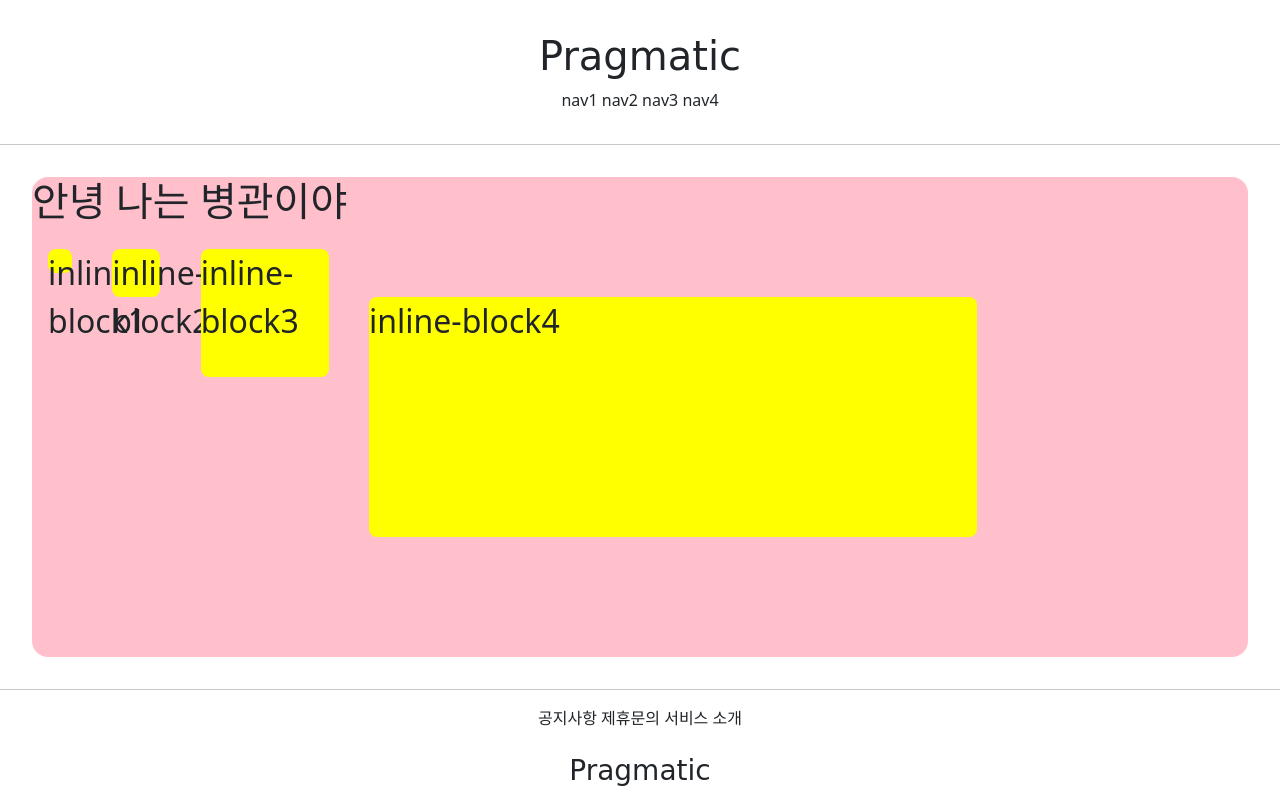
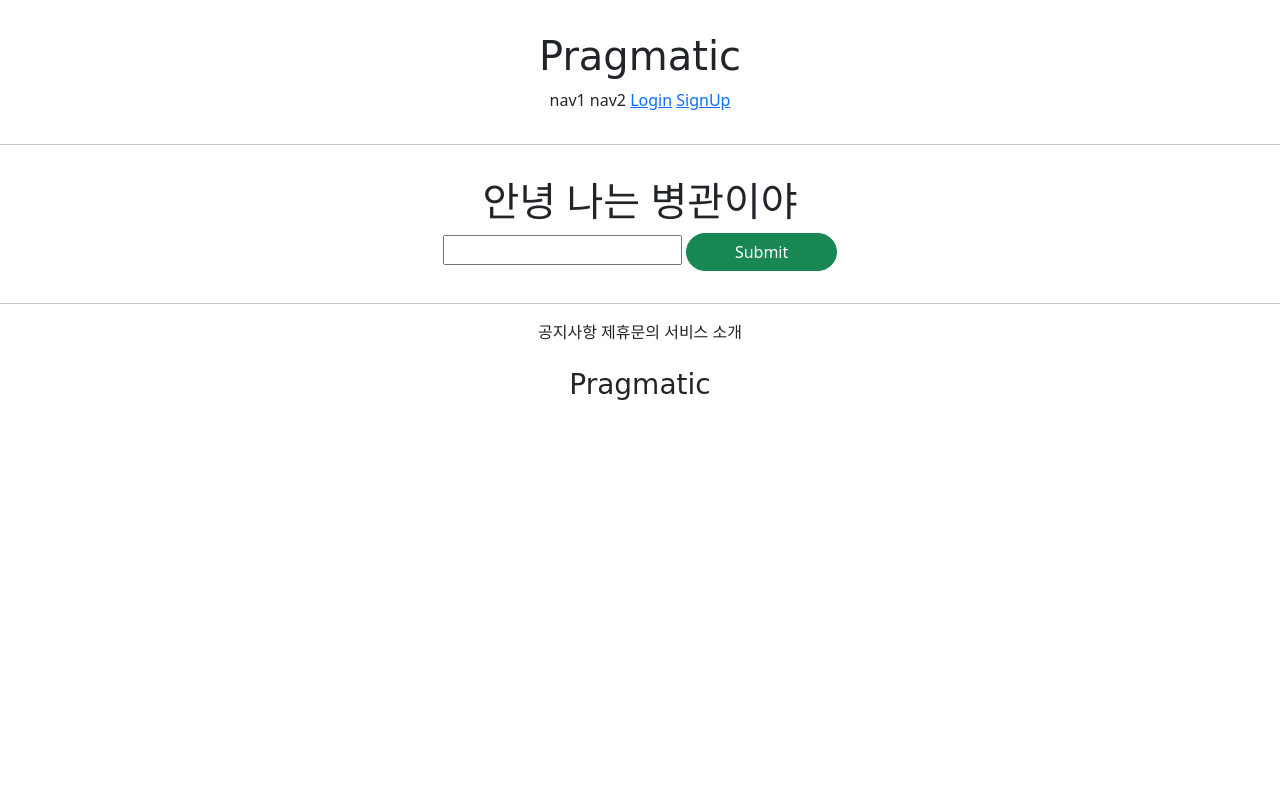
Before and after one commit to timgotango/gis_4ban_timproject, a Django app: page /accounts/hello_world/ in a window 1280 px wide. After the commit the page ends 400 px from the top, so only its background shows below. Run offline with Django 3.2, Linux system fonts and the light colour scheme; parts of the project's set-up code (start-up, migrations or seed data) failed here and were passed over; some web fonts are replaced.

Commit message:
7월 14일 수업

```diff
--- a/accountapp/templates/accountapp/hello_world.html
+++ b/accountapp/templates/accountapp/hello_world.html
@@ -1,33 +1,21 @@
-
 {% extends 'base.html' %}
 
 {% block content %}
 
-    <style>
-        .display_attribute {
-            background-color: yellow;
-            margin: 1rem;
-            width: 48px;
-            height: 48px;
-            border-radius: .5rem;
-            display: inline-block;
 
-        }
-    </style>
-
-    <div style="height: 30rem;
-    background-color: pink;
-    margin: 2rem;
-    border-radius:1rem;
-    font-size: 2rem;">
+    <div style="text-align: center; margin: 2rem;">
 
         <h1>안녕 나는 병관이야</h1>
 
+        <form action="/accounts/hello_world/" method="POST">
+            {% csrf_token %}
+            <input type="text" name="input_text">
+            <input type="submit" class="btn btn-success rounded-pill px-5">
+        </form>
 
-        <div class="display_attribute" style="height: 24px; width: 24px;">inline-block1</div>
-        <div class="display_attribute" style="height: 3rem; width: 3rem;">inline-block2</div>
-        <div class="display_attribute" style="height: 4em; width: 4em;">inline-block3</div>
-        <div class="display_attribute" style="height: 50%; width: 50%;">inline-block4</div>
+        {% for data in data_list %}
+        <h3>{{ data.text }}</h3>
+        {% endfor %}
 
     </div>
 {% endblock %}
--- a/accountapp/urls.py
+++ b/accountapp/urls.py
@@ -1,8 +1,12 @@
+from django.contrib.auth.views import LoginView, LogoutView
 from django.urls import path
-from accountapp.views import hello_world
+from accountapp.views import hello_world, AccountCreateView
 
 app_name = 'accountapp'
 
 urlpatterns = [
     path('hello_world/', hello_world, name='hello_world'),
+    path('login/', LoginView.as_view(template_name='accountapp/login.html'), name='login'),
+    path('logout/', LogoutView.as_view(), name='logout'),
+    path('create/', AccountCreateView.as_view(), name='create'),
 ]
--- a/accountapp/views.py
+++ b/accountapp/views.py
@@ -1,7 +1,32 @@
-from django.http import HttpResponse
+from django.contrib.auth.forms import UserCreationForm
+from django.contrib.auth.models import User
+from django.http import HttpResponse, HttpResponseRedirect
 from django.shortcuts import render
 
 
 # Create your views here.
+from django.urls import reverse, reverse_lazy
+from django.views.generic import CreateView
+
+from accountapp.models import NewModel
+
+
 def hello_world(request):
-    return render(request, 'accountapp/hello_world.html')
+    if request.method == "POST":
+
+        temp = request.POST.get('input_text')
+
+        new_model = NewModel()
+        new_model.text = temp
+        new_model.save()
+
+        return HttpResponseRedirect(reverse('accountapp:hello_world'))
+    elif request.method == "GET":
+        data_list = NewModel.objects.all()
+        return render(request, 'accountapp/hello_world.html', context={'data_list': data_list})
+
+class AccountCreateView(CreateView):
+    model = User
+    form_class = UserCreationForm
+    success_url = reverse_lazy('accountapp:hello_world')
+    template_name = 'accountapp/create.html'
--- a/templates/header.html
+++ b/templates/header.html
@@ -5,7 +5,17 @@
     <div class="pragmatic_header_button">
         <span>nav1</span>
         <span>nav2</span>
-        <span>nav3</span>
-        <span>nav4</span>
+        {% if not user.is_authenticated %}
+        <span>
+            <a href="{% url 'accountapp:login' %}">Login</a>
+        </span>
+        <span>
+            <a href="{% url 'accountapp:create' %}">SignUp</a>
+        </span>
+        {% else %}
+        <span>
+            <a href="{% url 'accountapp:logout' %}">Logout</a>
+        </span>
+        {% endif %}
     </div>
 </div>
```
Also changed, not shown: accountapp/templates/accountapp/create.html (added, +21 -0 lines), accountapp/templates/accountapp/login.html (added, +21 -0 lines), timproject/settings.py (+6 -1 lines), identifier.sqlite (added).
